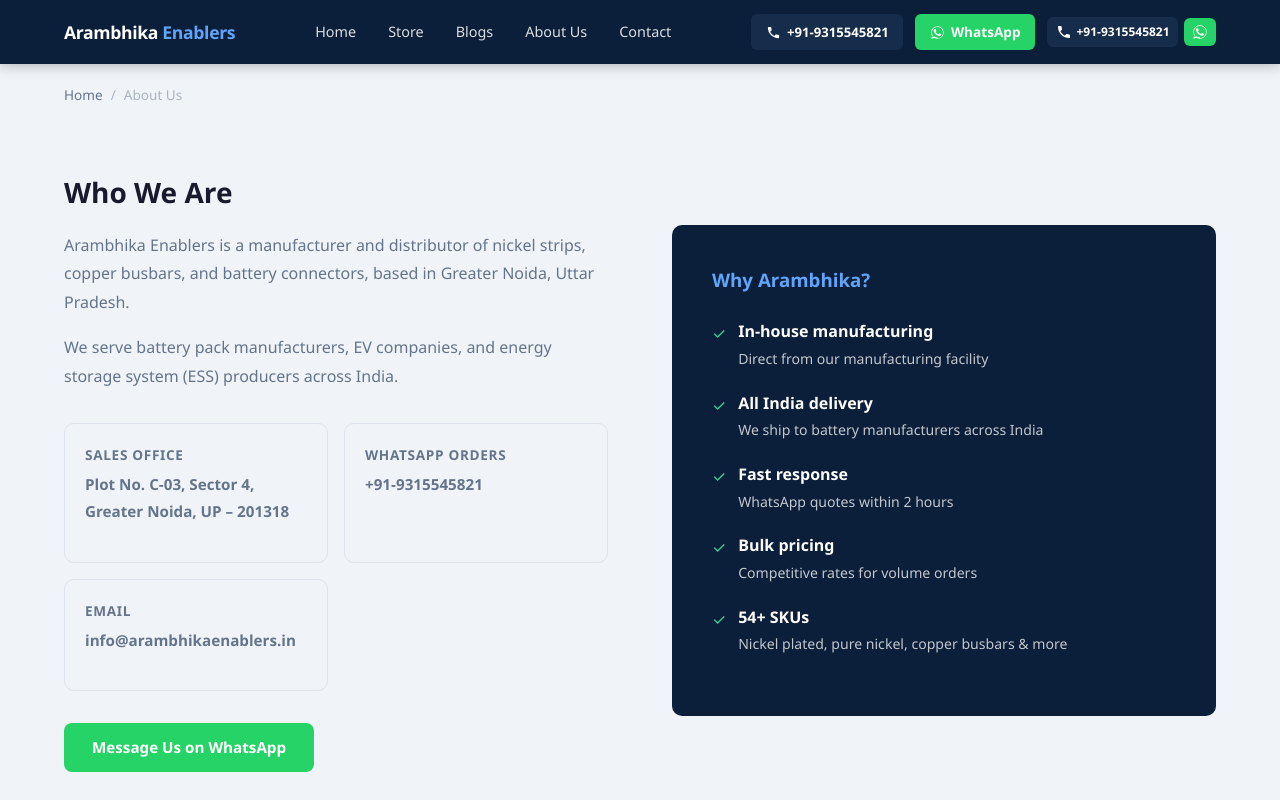
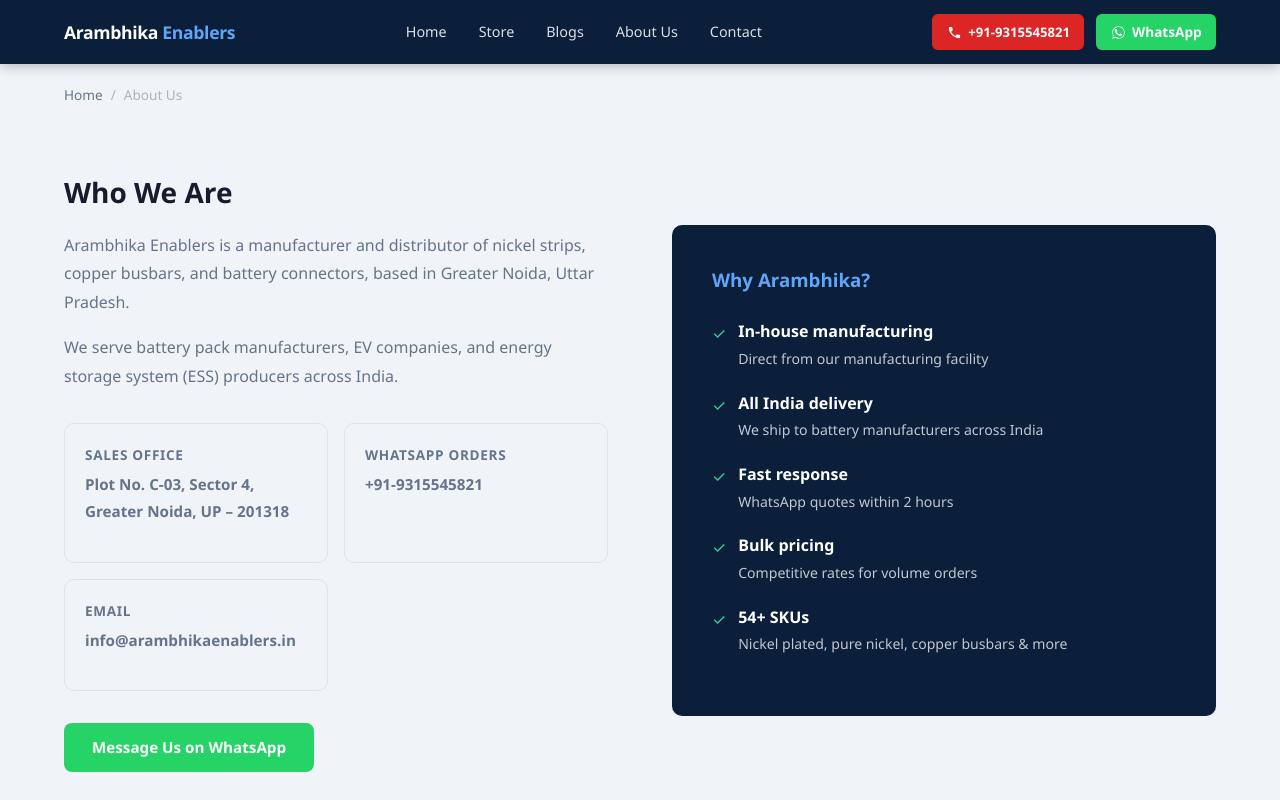
Before and after one commit to saurabh257257/arambhika-web, a Next.js app: page /about in a window 1280 px wide. Shown: the top 800 px of the page. Built offline with nearby package versions, Linux system fonts and the light colour scheme.

Commit message:
Fix nav buttons: red call, green WA, correct mobile/desktop visibility
- Call buttons (both desktop and mobile) now red (#dc2626)
- WhatsApp stays green
- nav-mob-actions hidden on desktop, btn-call/wa-nav hidden on mobile

Co-Authored-By: Claude Sonnet 4.6 <noreply@anthropic.com>

```diff
--- a/styles/globals.css
+++ b/styles/globals.css
@@ -45,8 +45,8 @@ a { color: inherit; text-decoration: none; }
   font-size: 0.75rem; font-weight: 600; color: #fff; white-space: nowrap;
   text-decoration: none;
 }
-.nav-mob-call { background: var(--navy-mid); }
-.nav-mob-call:hover { background: #1e3f60; }
+.nav-mob-call { background: #dc2626; }
+.nav-mob-call:hover { background: #b91c1c; }
 .nav-mob-wa { background: var(--wa); padding: 0.35rem 0.5rem; }
 .nav-mob-wa:hover { background: var(--wa-dark); }
 
@@ -58,10 +58,10 @@ a { color: inherit; text-decoration: none; }
 .btn-wa-nav:hover { background: var(--wa-dark); }
 .btn-call-nav {
   display: inline-flex; align-items: center; gap: 0.4rem;
-  background: var(--navy-mid); color: #fff; padding: 0.45rem 0.9rem;
+  background: #dc2626; color: #fff; padding: 0.45rem 0.9rem;
   border-radius: 6px; font-size: 0.82rem; font-weight: 600; white-space: nowrap;
 }
-.btn-call-nav:hover { background: #1e3f60; }
+.btn-call-nav:hover { background: #b91c1c; }
 
 /* Hamburger button */
 .nav-hamburger { display: none; flex-direction: column; gap: 5px; background: none; border: none; cursor: pointer; padding: 6px; }
@@ -1029,6 +1029,7 @@ a { color: inherit; text-decoration: none; }
   .btn-wa-nav { display: none; }
   .btn-call-nav { display: none; }
   .nav-mob-actions { display: none; }
+  /* On desktop, show the full buttons */
   .nav-hamburger { display: flex; }
 
   /* Store layout — mobile stacked */
@@ -1091,6 +1092,9 @@ a { color: inherit; text-decoration: none; }
   .store-layout { display: none; }
   .dsk-layout { display: grid; grid-template-columns: 1fr 280px; align-items: start; }
   .desk-cat-bar-wrap { display: block; }
+  .nav-mob-actions { display: none; }
+  .btn-call-nav { display: inline-flex; }
+  .btn-wa-nav { display: inline-flex; }
 }
 
 /* ── Desktop grouped store ── */
```
